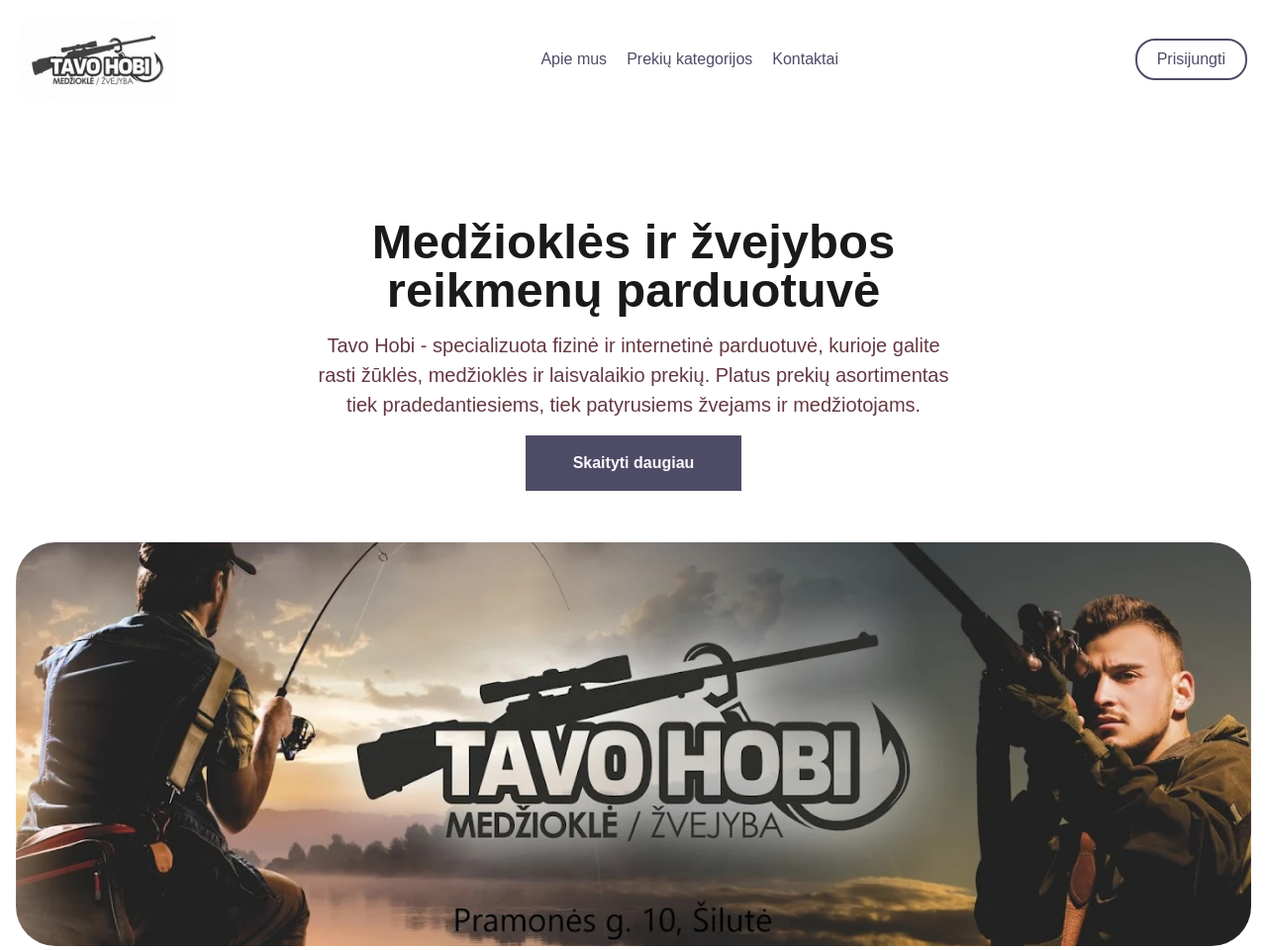
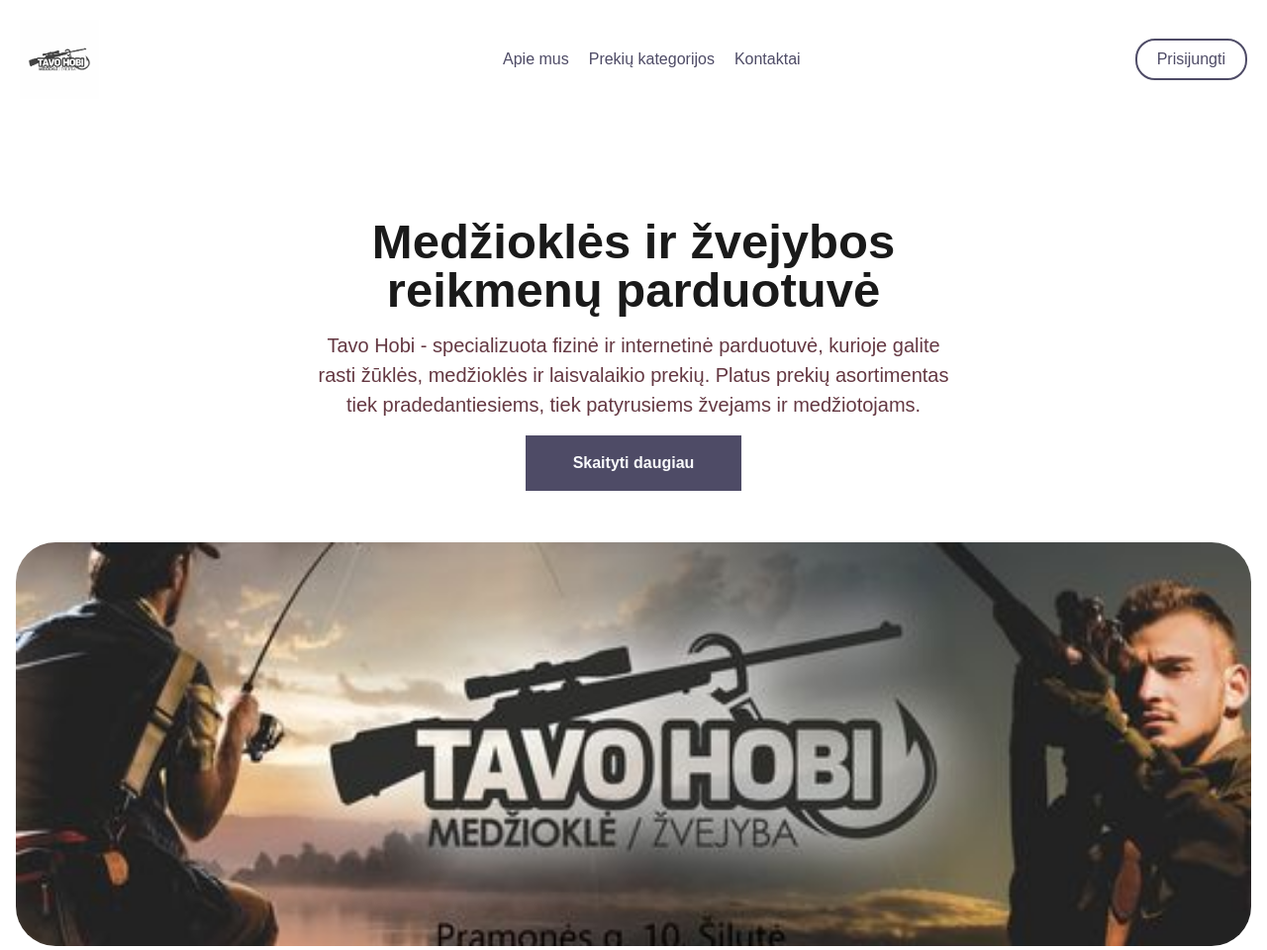
Before and after one commit to SimonaJak/la, a plain HTML site: page TavoHobi.html in a window 1280 px wide. Shown: the top 960 px of the page at 99% size. Drawn offline with Linux system fonts and the light colour scheme.

Commit message:
Initial commit

```diff
--- a/TavoHobi.html
+++ b/TavoHobi.html
@@ -9,7 +9,7 @@
   <body>
     <header class="site-header">
       <div class="logo">
-        <img src="tavo-2-1.jpg" alt="logo" />
+        <img src="tavo hobi logo baltas fonas.jpg" alt="logo" />
       </div>
       <nav>
         <ul class="nav-links">
@@ -39,7 +39,7 @@
         <picture class="hero-image">
           <img
             decoding="async"
-            src="Tavo hobi COVER.webp"
+            src="tavo2.jpg"
             alt="construction site"
             width="1280"
             height="510"
```
Also changed, not shown: Tavo hobi COVER.webp (deleted), foto.svg (deleted), tavo hobi logo baltas fonas.jpg (added), tavo-2-1.jpg (deleted), tavo2.jpg (added).
